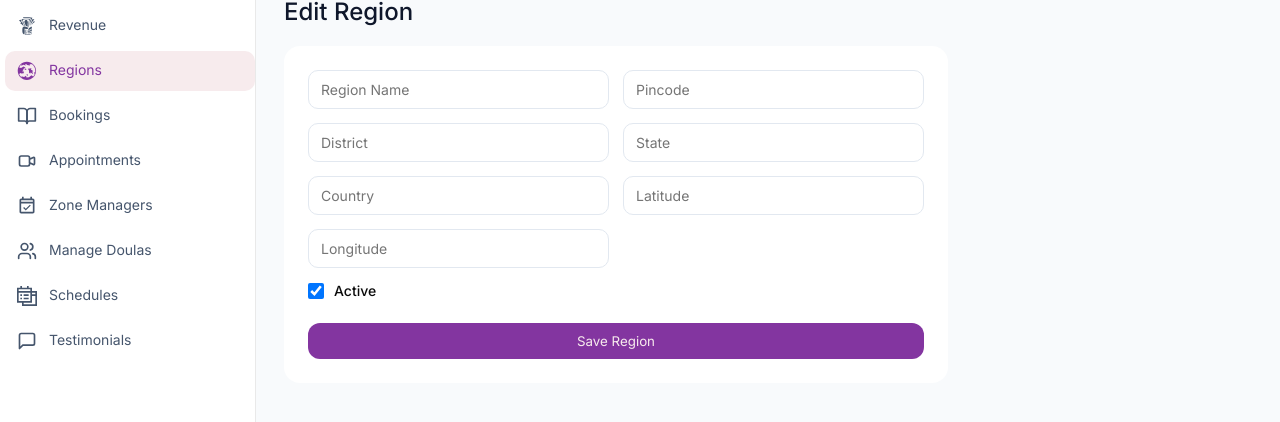
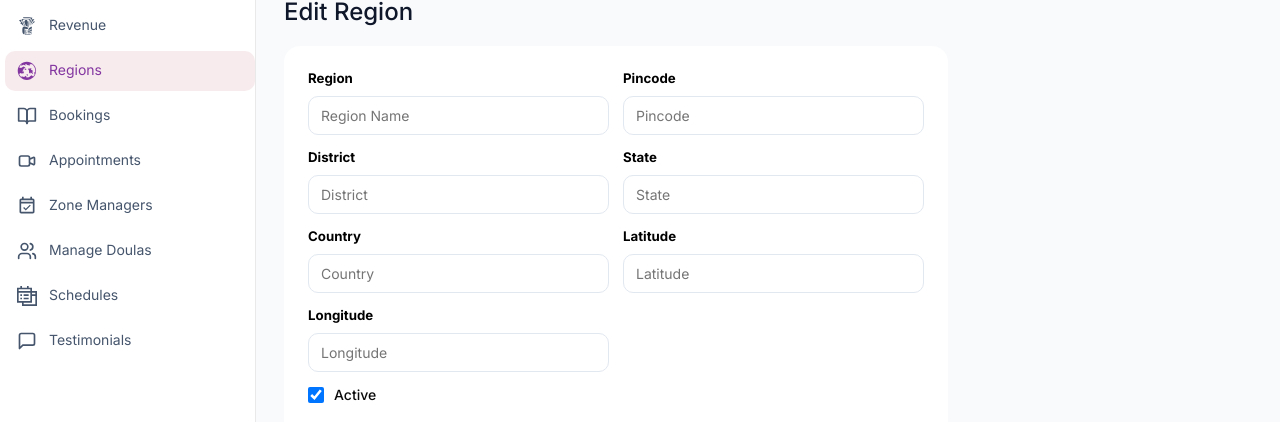
Before and after one commit to devpalqar-hub/doulas-admin, a React (Vite) app in the folder admin/: page /regions/1 in a window 1280 px wide. Shown: the part 133-555 px from the top of the page. Built offline with nearby package versions, Linux system fonts and the light colour scheme; no server answers; sample sign-in values are in the browser's storage.

Commit message:
Bug fix phase 2

```diff
--- a/admin/src/pages/bookings/Bookings.tsx
+++ b/admin/src/pages/bookings/Bookings.tsx
@@ -115,6 +115,7 @@ const Bookings = () => {
 
   const resetFilters = () => {
     setSearch("");
+    setRegionId("")
     setServiceId("");
     setStatus("");
     setStartDate("");
--- a/admin/src/pages/regions/EditRegion.module.css
+++ b/admin/src/pages/regions/EditRegion.module.css
@@ -51,7 +51,9 @@
   cursor: pointer;
 }
 
-
+.field h5{
+  padding-bottom: 10px;
+}
 .toggleRow {
   grid-column: span 2;
   display: flex;
--- a/admin/src/pages/regions/EditRegion.tsx
+++ b/admin/src/pages/regions/EditRegion.tsx
@@ -9,11 +9,12 @@ import {
   updateRegion,
 } from "../../services/region.service";
 import { FaArrowLeft } from "react-icons/fa";
+import { useToast } from "../../shared/toast/ToastContext";
 
 const EditRegion = () => {
   const { id } = useParams();
   const navigate = useNavigate();
-
+  const {showToast} = useToast();
   const [form, setForm] = useState({
     regionName: "",
     pincode: "",
@@ -42,15 +43,39 @@ const EditRegion = () => {
     });
     }, [id]);
 
+const isFormValid = (): boolean => {
+  return [
+    form.regionName,
+    form.pincode,
+    form.district,
+    form.state,
+    form.country,
+    form.latitude,
+    form.longitude,
+  ].every((field) => field.trim() !== "");
+};
 
   const handleSubmit = async () => {
+    if (!isFormValid()) {
+      showToast("Fill all fields before submitting", "error");
+      return;
+    }
+
+    try {
       if (id) {
         await updateRegion(id, form);
+        showToast("Region updated successfully", "success");
       } else {
         await createRegion(form);
+        showToast("Region created successfully", "success");
       }
       navigate("/regions");
+    } catch (err) {
+      console.error(err);
+      showToast("Failed to save region", "error");
+    }
   };
+
 
   return (
     <div className={styles.root}>
@@ -69,48 +94,62 @@ const EditRegion = () => {
           <h2>{id ? "Edit Region" : "Create Region"}</h2>
 
           <div className={styles.formGrid}>
+            <div className={styles.field}>
+              <h5>Region</h5>
               <input
               placeholder="Region Name"
               value={form.regionName}
               onChange={(e) => setForm({ ...form, regionName: e.target.value })}
               />
-
+            </div>
+            <div className={styles.field}>
+              <h5>Pincode</h5>
               <input
                 placeholder="Pincode"
                 value={form.pincode}
                 onChange={(e) => setForm({ ...form, pincode: e.target.value })}
                 />
-
+            </div>
+            <div className={styles.field}>
+              <h5>District</h5>
               <input
                 placeholder="District"
                 value={form.district}
                 onChange={(e) => setForm({ ...form, district: e.target.value })}
                />
-
+            </div>
+            <div className={styles.field}>
+              <h5>State</h5>
               <input
               placeholder="State"
               value={form.state}
               onChange={(e) => setForm({ ...form, state: e.target.value })}
               />
-
+            </div>
+            <div className={styles.field}>
+              <h5>Country</h5>
                 <input
                 placeholder="Country"
                 value={form.country}
                 onChange={(e) => setForm({ ...form, country: e.target.value })}
                 />
-
+            </div>
+            <div className={styles.field}>
+              <h5>Latitude</h5>
             <input
               placeholder="Latitude"
               value={form.latitude}
               onChange={(e) => setForm({ ...form, latitude: e.target.value })}
             />
-
+            </div>
+            <div className={styles.field}>
+              <h5>Longitude</h5>
               <input
                 placeholder="Longitude"
                 value={form.longitude}
                 onChange={(e) => setForm({ ...form, longitude: e.target.value })}
                 />
-
+            </div>
 
             <label className={styles.toggleRow}>
               <input
--- a/admin/src/pages/revenue/Revenue.tsx
+++ b/admin/src/pages/revenue/Revenue.tsx
@@ -2,7 +2,6 @@ import { useEffect, useMemo, useState } from "react";
 import Sidebar from "../../components/sidebar/Sidebar";
 import Topbar from "../../components/topbar/Topbar";
 import styles from "./Revenue.module.css";
-
 import { fetchAdminRevenue } from "../../services/revenue.service";
 import { fetchServices, type Service } from "../../services/doula.service";
 import { fetchAdminDoulas, type DoulaListItem } from "../../services/doula.service";
@@ -11,7 +10,6 @@ import { useToast } from "../../shared/toast/ToastContext";
 
 const Revenue = () => {
   const { showToast } = useToast();
-
   /* ================= FILTERS ================= */
   const [doulaId, setDoulaId] = useState("");
   const [regionId, setRegionId] = useState("");
@@ -145,7 +143,7 @@ const Revenue = () => {
                 >
                   <option value="">All Doulas</option>
                   {doulas.map((d) => (
-                    <option key={d.userId} value={d.userId}>
+                    <option key={d.userId} value={d.profileId}>
                       {d.name}
                     </option>
                   ))}
@@ -167,7 +165,6 @@ const Revenue = () => {
                   ))}
                 </select>
               </div>
-
 
               <div className={`${styles.filterSelect} ${styles.selectWrapper}`}>
                 <label>Service</label>
--- a/admin/src/pages/testimonials/Testimonials.tsx
+++ b/admin/src/pages/testimonials/Testimonials.tsx
@@ -123,7 +123,7 @@ const Testimonials = () => {
               setPage(1);
             }}
           >
-            <option value="">Doula</option>
+            <option value="">All Doulas</option>
             {doulas.map((d) => (
               <option key={d.userId} value={d.userId}>
                 {d.name}
@@ -139,7 +139,7 @@ const Testimonials = () => {
                 setPage(1);
               }}
             >
-              <option value="">Service</option>
+              <option value="">All Services</option>
               {services.map((s) => (
                 <option key={s.id} value={s.id}>
                   {s.name}
@@ -155,7 +155,7 @@ const Testimonials = () => {
                 setPage(1);
               }}
             >
-              <option value="">Rating</option>
+              <option value="">All Ratings</option>
               {[5, 4, 3, 2, 1].map((r) => (
                 <option key={r} value={r}>
                   {r} Stars
```
Lines whose indentation alone changed are shown as unchanged.
